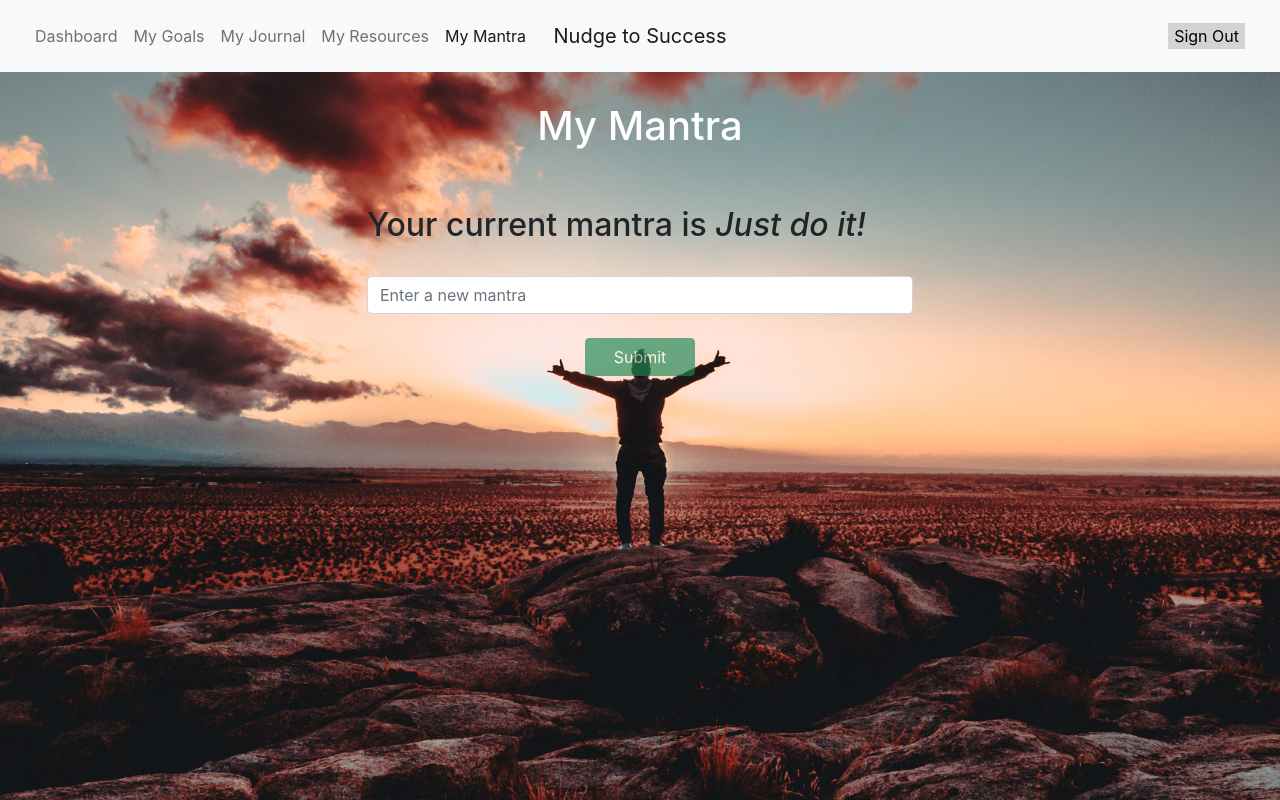
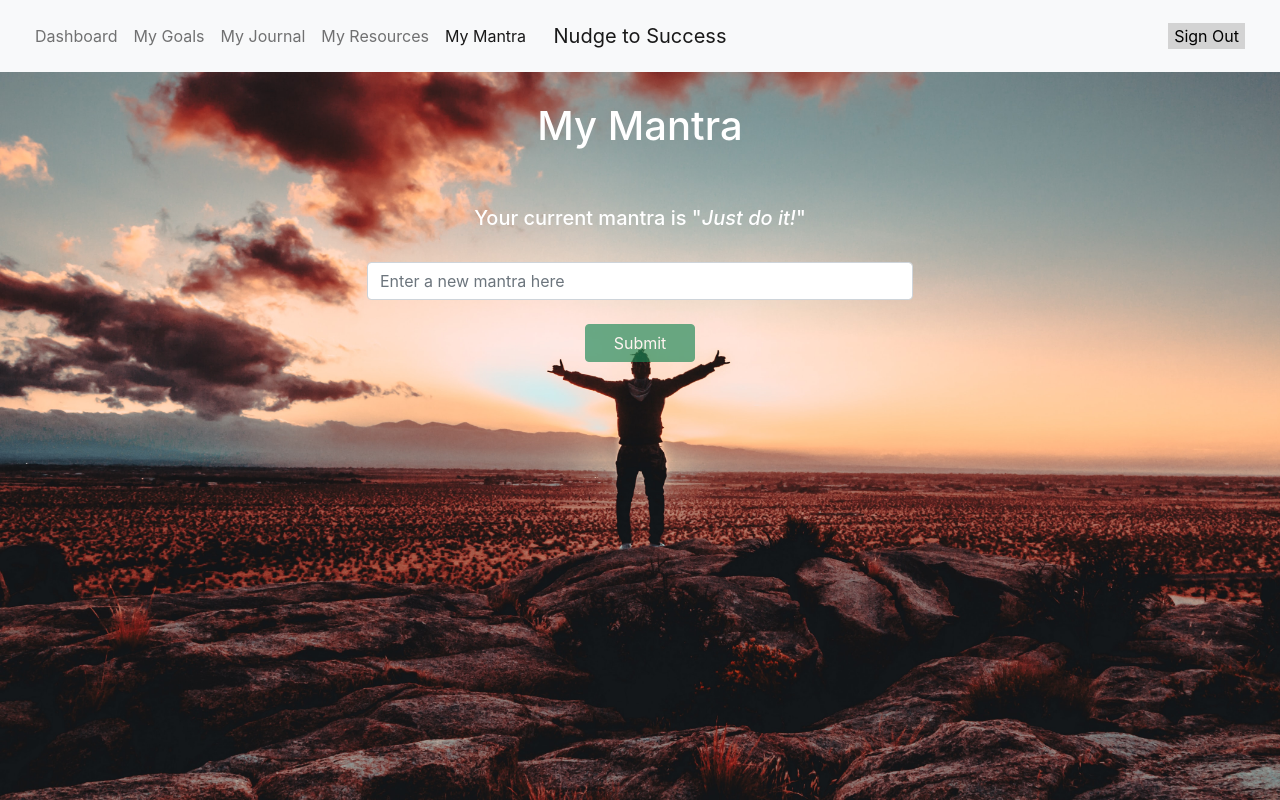
Before and after one commit to grahamelphick/motivator, a React (Create React App) app in the folder client/: page /mantra in a window 1280 px wide. Built offline with nearby package versions, Linux system fonts and the light colour scheme; no server answers; sample sign-in values are in the browser's storage.

Commit message:
bug fixes

```diff
--- a/client/src/components/DisplayMantra/index.js
+++ b/client/src/components/DisplayMantra/index.js
@@ -4,7 +4,7 @@ import Col from "../Col";
 import useWindowSize from "react-use/lib/useWindowSize";
 
 function DisplayMantra() {
-    const [mantra, setMantra] = useState("Just do it!");
+    const [mantra, setMantra] = useState("Seize the day!");
 
     useEffect(() => {
         loadMantra();
@@ -25,6 +25,7 @@ function DisplayMantra() {
             <h1>
                 <em><a href="./mantra">{mantra}</a></em>
             </h1>
+            <hr style={{ height: 2, color: "black" }}></hr>
         </div>
     );
 }
--- a/client/src/components/ResourcesList/index.js
+++ b/client/src/components/ResourcesList/index.js
@@ -1,9 +1,6 @@
 import React, { useEffect, useState } from "react";
 import API from "../../utils/API";
 import axios from "axios";
-import Container from "../Container";
-import Col from "../Col";
-import Row from "../Row";
 import { List, ListItem } from "../List";
 import env from "react-dotenv";
 import "./style.css";
@@ -40,7 +37,7 @@ function ResourcesList() {
         method: "GET",
         url: `https://google-search3.p.rapidapi.com/api/v1/search/q=${item}&num=10`,
         headers: {
-          // 'x-rapidapi-key': env.GOOGLE_API_KEY,
+          'x-rapidapi-key': env.GOOGLE_API_KEY,
           "x-rapidapi-host": env.GOOGLE_HOST,
         },
       };
@@ -68,6 +65,8 @@ function ResourcesList() {
               </a>
             </ListItem>
           ))}
+          {/* <ListItem>
+          </ListItem> */}
         </List>
         ) : (
            <h3>
--- a/client/src/pages/Goals.js
+++ b/client/src/pages/Goals.js
@@ -55,6 +55,10 @@ function Goals() {
                 .catch(err => console.log(err));
         }
     };
+
+    // function resetConfetti() {
+    //     setConfettiRun(false)
+    // }
 
     const { width, height } = useWindowSize()
 
--- a/client/src/pages/Mantra.js
+++ b/client/src/pages/Mantra.js
@@ -35,8 +35,8 @@ function EnterMantra() {
       API.saveMantra({
         mantra: formObject.mantra,
       })
-          .then(res => loadMantra())
-          .catch((err) => console.log(err));
+        .then((res) => loadMantra())
+        .catch((err) => console.log(err));
     }
   }
 
@@ -53,13 +53,15 @@ function EnterMantra() {
           <h1>My Mantra</h1>
           <br />
           <br />
-                  <h2>Your current mantra is <em>{mantra}</em> </h2>
-                  <br/>
+          <h3>
+            Your current mantra is "<em>{mantra}</em>"{" "}
+          </h3>
+          <br />
           <form>
             <Input
               onChange={handleInputChange}
               name="mantra"
-              placeholder="Enter a new mantra"
+              placeholder="Enter a new mantra here"
               id="mantraSubmit"
             />
             <br />
```
Also changed, not shown: client/src/pages/NewGoal.js (+0 -29 lines), 2 other files (tests, documents, lock files or other folders). Lines whose indentation alone changed are shown as unchanged.
